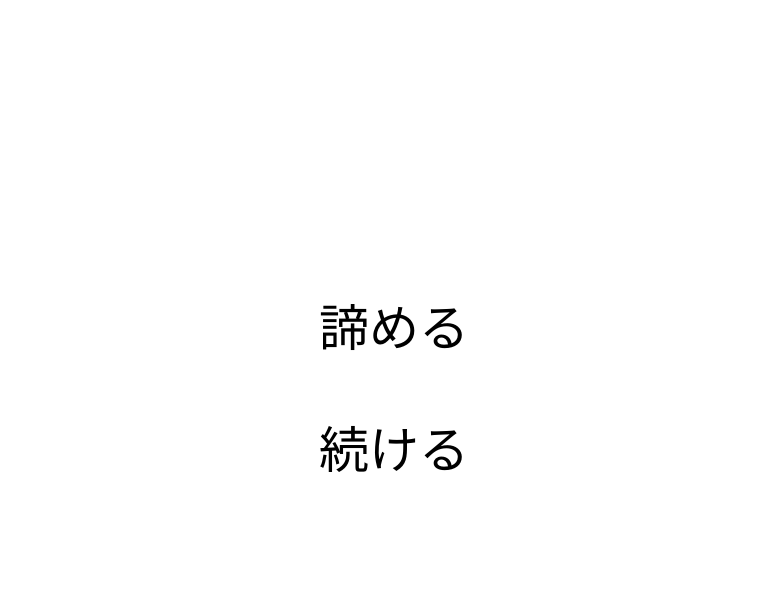
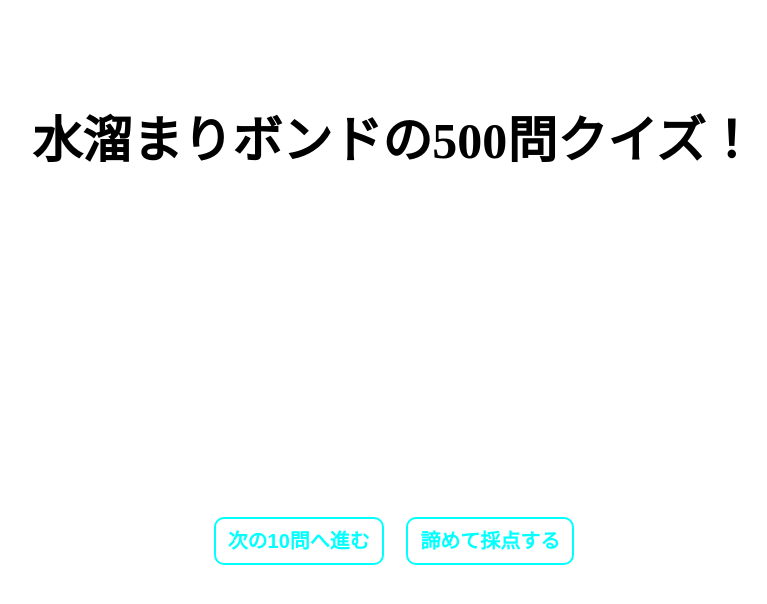
Before and after one commit to m-614/mizutamari, a plain HTML site: page demo3.html in a window 1280 px wide. Shown: the whole page, without its empty margins (246-1013 px from the left). Drawn offline with Linux system fonts and the light colour scheme; no server answers.

Commit message:
Update demo3.html

```diff
--- a/demo3.html
+++ b/demo3.html
@@ -8,27 +8,19 @@
         <meta name=”viewport” content=”width=device-width,initial-scale=1.0″>
     </head>
     <body>
-
-        <header>
-            <!--何かあれば入れる-->
-        </header>
         <div class="content">
             <!--IEに対応しなかった場合-->
             <script src="https://cdn.jsdelivr.net/npm/ie-buster@1.1.0/dist/ie-buster.min.js"></script>
-            <div class="title">
-                <!--クイズの大まかな説明など-->
-            </div>
 
-            <div id = quiz_content class="quiz_content"></div>
-
-
+            <h1 class="quiz_title">水溜まりボンドの500問クイズ！</h1>
+            <div id="quiz_content" class="quiz_content"></div>
         </div>
         <div class="menu">
-            <p>諦める</p>
-            <p>続ける</p>
+            <input type="submit" id="next" class="selection" value="次の10問へ進む">
+            <input type="submit" id="stop" class="selection" value="諦めて採点する">
+            <div class="point" id="point"></div>
+            <div class="point_result" id="point_result"></div>
         </div>
-
-
         <script src="demo3.js"></script>
     </body>
 </html>
```
